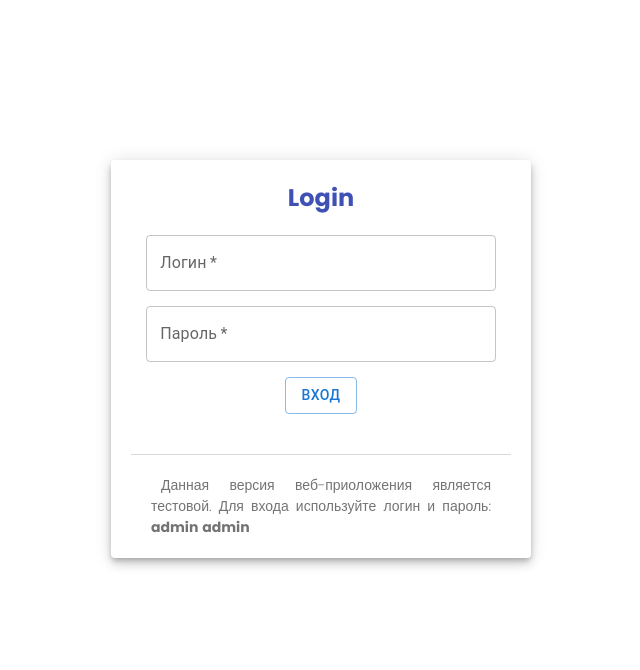
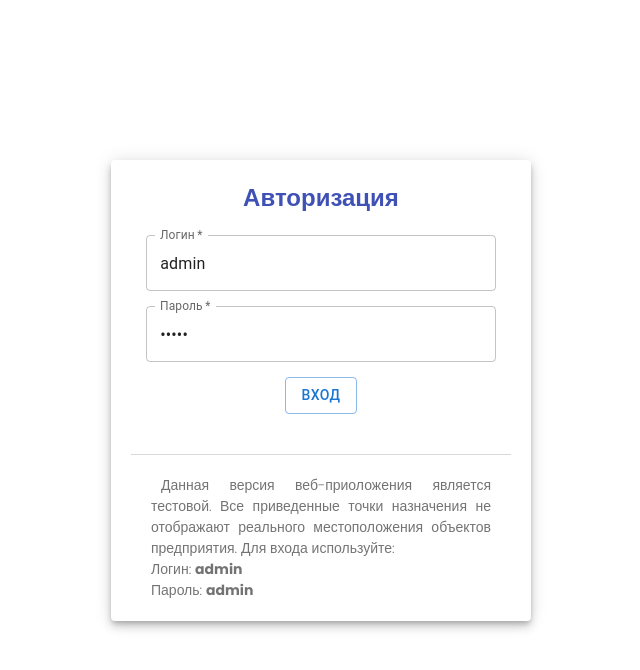
Before and after one commit to eafedorow/destination-points-editor, a React (Create React App) app: page / in a window 1280 px wide. Shown: the top 670 px of the page, without its empty margins (319-959 px from the left). Built offline with nearby package versions, Linux system fonts and the light colour scheme.

Commit message:
Login page update
Description on login page was updated

```diff
--- a/src/components/Form/Form.tsx
+++ b/src/components/Form/Form.tsx
@@ -17,12 +17,13 @@ export const Form = (props: Props) => {
     }
     return (
         <Paper className={s.formWrapper} elevation={6}>
-            <h1>Login</h1>
+            <h1>Авторизация</h1>
             <form className={s.form}>
                     <TextField
                         className={s.form__textField}
                         id="outlined-basic"
                         label="Логин"
+                        defaultValue="admin"
                         variant="outlined"
                         required
                     />
@@ -30,6 +31,7 @@ export const Form = (props: Props) => {
                         className={s.form__textField}
                         id="outlined-password-input"
                         label="Пароль"
+                        defaultValue="admin"
                         type="password"
                         variant="outlined"
                         required
@@ -42,7 +44,10 @@ export const Form = (props: Props) => {
                     >Вход</Button>
             </form>
             <span className={s.form__annotation}>
-                Данная версия веб-приоложения является тестовой. Для входа используйте логин и пароль: <b>admin</b> <b>admin</b>
+                Данная версия веб-приоложения является тестовой. Все приведенные точки назначения не отображают реального местоположения объектов предприятия.
+                Для входа используйте: <br/>
+                Логин: <b>admin</b> <br/>
+                Пароль: <b>admin</b> <br/>
             </span>
         </Paper>
 
--- a/src/pages/MapPage/MapPage.tsx
+++ b/src/pages/MapPage/MapPage.tsx
@@ -1,4 +1,4 @@
-import {AppBar, Button, IconButton, Tab, Tabs, useTheme} from '@mui/material'
+import {AppBar, Button, Tab, Tabs, useTheme} from '@mui/material'
 import {Icon, LatLngExpression, LeafletMouseEvent} from 'leaflet'
 import React, {useState} from 'react'
 import {MapContainer, Marker, Popup, TileLayer, Tooltip} from 'react-leaflet'
```
